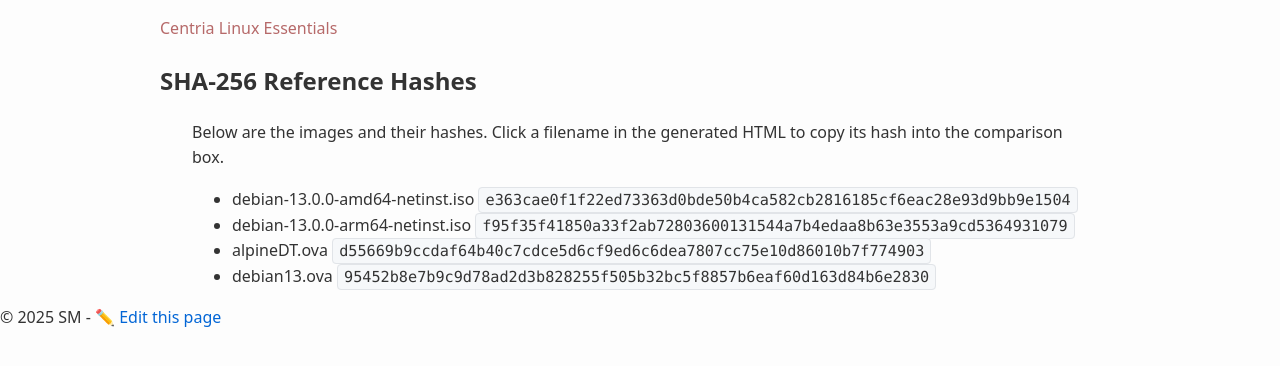
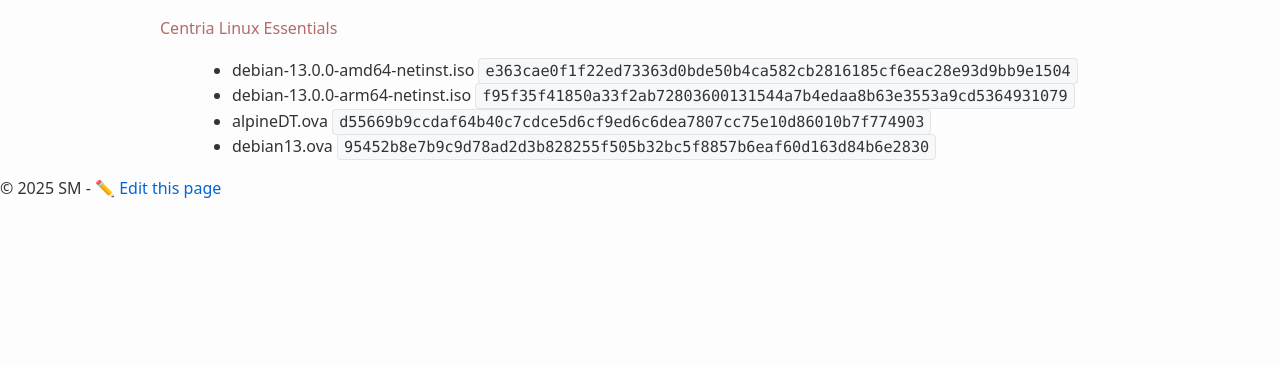
Before and after one commit to averkoc/lx, a Jekyll site: the page built from docs/hashes.md, in a window 1280 px wide. Shown: the top 366 px of the page. Built offline with Jekyll 4.4.1, drawn with Linux system fonts in a browser that asks for light colours; our own code applies the rules of GitHub Pages for plain Markdown files.

Commit message:
Clean up SHA-256 reference hashes documentation
Removed metadata and introductory text from the SHA-256 reference hashes section.

```diff
--- a/docs/hashes.md
+++ b/docs/hashes.md
@@ -1,13 +1,3 @@
----
-title: "Reference Hashes"
-author: "S"
-date: 2025-11-23
----
-
-## SHA-256 Reference Hashes
-
-Below are the images and their hashes. Click a filename in the generated HTML to copy its hash into the comparison box.
-
 - debian-13.0.0-amd64-netinst.iso `e363cae0f1f22ed73363d0bde50b4ca582cb2816185cf6eac28e93d9bb9e1504`
 - debian-13.0.0-arm64-netinst.iso `f95f35f41850a33f2ab72803600131544a7b4edaa8b63e3553a9cd5364931079`
 - alpineDT.ova `d55669b9ccdaf64b40c7cdce5d6cf9ed6c6dea7807cc75e10d86010b7f774903`
```
